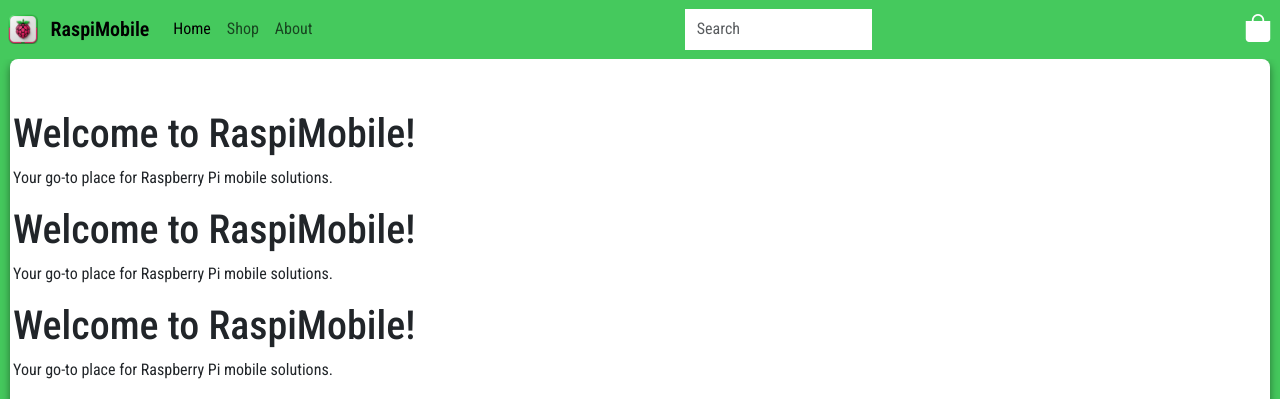
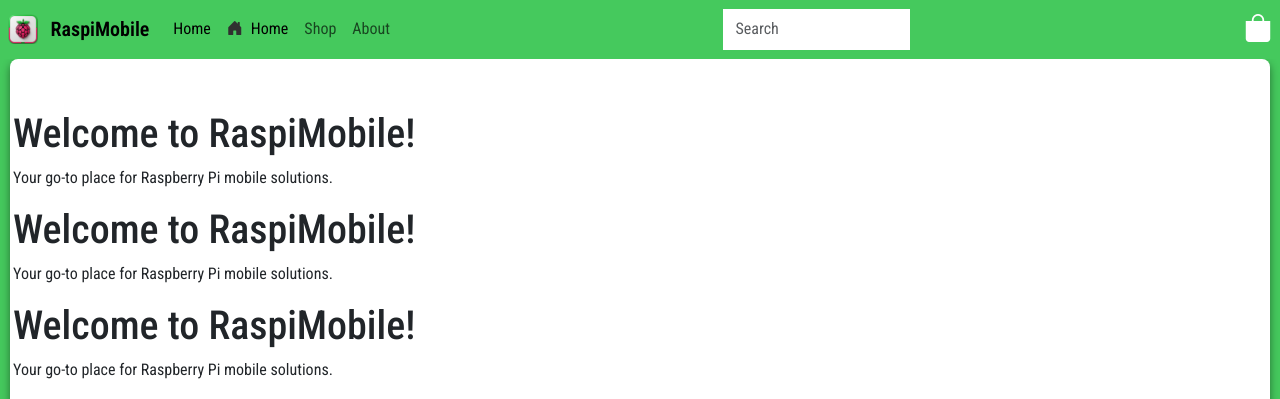
Before and after one commit to tibssy/RaspiMobile, a Django app: page / in a window 1280 px wide. Shown: the top 399 px of the page. Run offline with Django 5.2, Linux system fonts and the light colour scheme.

Commit message:
Add postgresql to project

```diff
--- a/raspimobile/settings.py
+++ b/raspimobile/settings.py
@@ -10,6 +10,7 @@ For the full list of settings and their values, see
 https://docs.djangoproject.com/en/5.1/ref/settings/
 """
 
+import dj_database_url
 from pathlib import Path
 import os
 if os.path.isfile('env.py'):
@@ -102,10 +103,7 @@ WSGI_APPLICATION = "raspimobile.wsgi.application"
 # https://docs.djangoproject.com/en/5.1/ref/settings/#databases
 
 DATABASES = {
-    "default": {
-        "ENGINE": "django.db.backends.sqlite3",
-        "NAME": BASE_DIR / "db.sqlite3",
-    }
+    'default': dj_database_url.parse(os.environ.get('DATABASE_URL'))
 }
 
 CSRF_TRUSTED_ORIGINS = [
--- a/requirements.txt
+++ b/requirements.txt
@@ -1,9 +1,12 @@
 asgiref==3.8.1
 crispy-bootstrap5==2024.10
+dj-database-url==2.3.0
 Django==5.1.7
 django-allauth==65.5.0
 django-crispy-forms==2.3
 gunicorn==23.0.0
 packaging==24.2
+psycopg2==2.9.10
 sqlparse==0.5.3
+typing_extensions==4.13.0
 whitenoise==6.9.0
--- a/templates/base.html
+++ b/templates/base.html
@@ -75,6 +75,11 @@
                             <a class="nav-link active" aria-current="page" href="#">Home</a>
                         </li>
                         <li class="nav-item">
+                            <a class="nav-link {% if request.path == home_url %}active{% endif %}" aria-current="page" href="{{ home_url }}">
+                                <i class="bi bi-house-door-fill me-2"></i>Home
+                            </a>
+                        </li>
+                        <li class="nav-item">
                             <a class="nav-link" aria-current="page" href="#">Shop</a>
                         </li>
                         <li class="nav-item">
```
